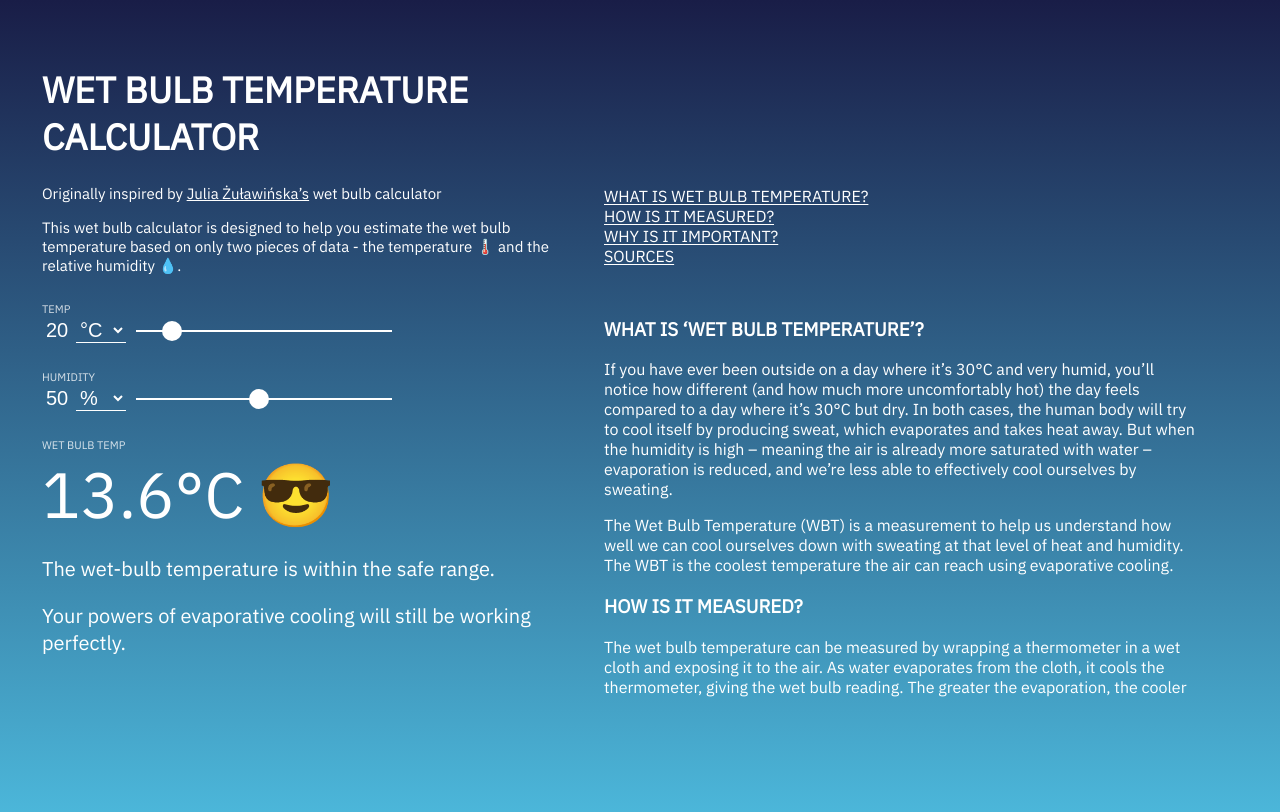
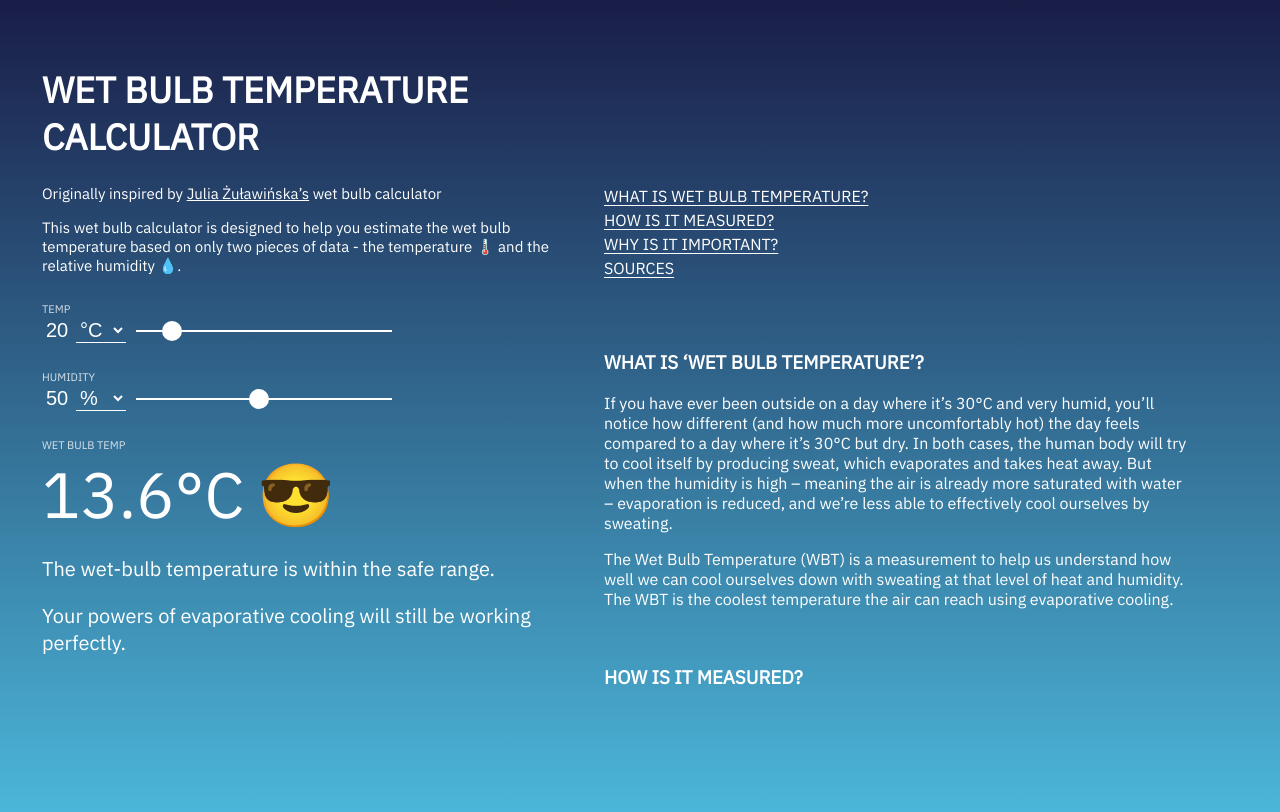
Before and after one commit to pjpscriv/wet-bulb-calculator, an Angular app: page / in a window 1280 px wide. Shown: the top 812 px of the page. Built offline with nearby package versions, Linux system fonts and the light colour scheme.

Commit message:
Few more style changes

```diff
--- a/src/app/app.component.scss
+++ b/src/app/app.component.scss
@@ -163,8 +163,9 @@ wet-bulb:host {
 .wet-bulb__description-links {
   display: flex;
   flex-direction: column;
-  text-underline-offset: 2px;
-  padding-bottom: 2em;
+  text-underline-offset: 3px;
+  padding-bottom: 1em;
+  gap: 4px;
 
   a {
     color: white;
@@ -172,6 +173,10 @@ wet-bulb:host {
 }
 
 .wet-bulb__description-content {
+  h3 {
+    margin-top: 3em;
+  }
+
   &::-webkit-scrollbar {
     width: 8px;
   }
@@ -188,7 +193,7 @@ wet-bulb:host {
   @media screen and (min-width: $ui-switch-breakpoint) {
     height: calc(100vh - 25em);
     overflow-y: scroll;
-    padding-right: 4px;
+    padding-right: 8px;
   }
 }
 
```
